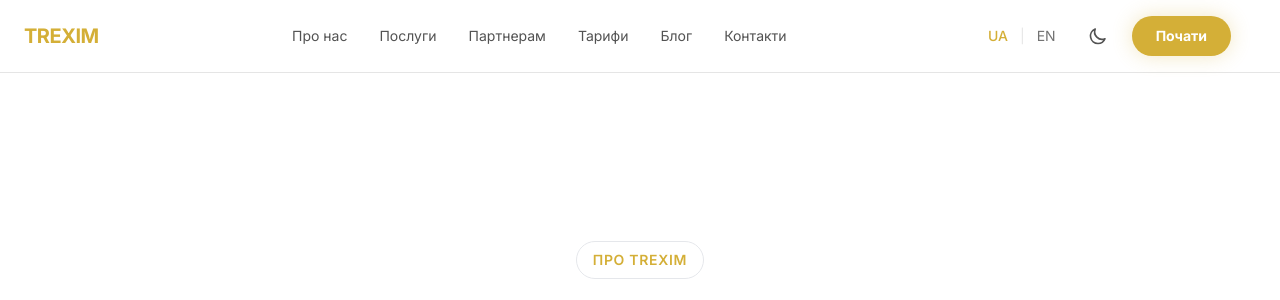
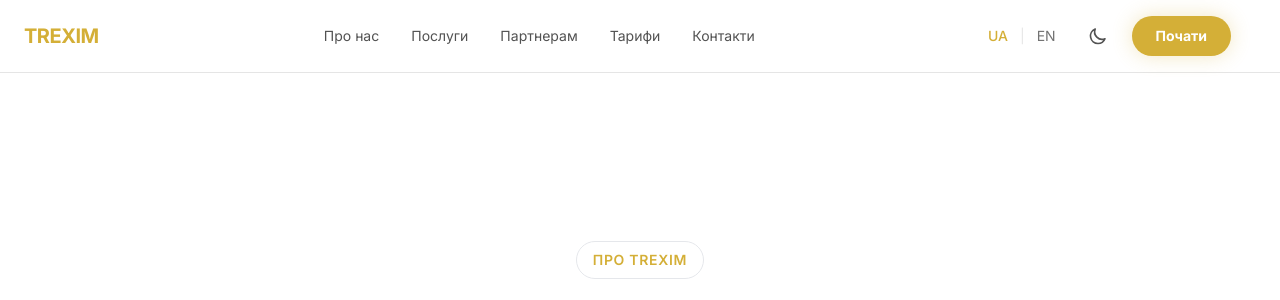
Before and after one commit to Taras732/trexim_v4, a FastAPI app: page /about in a window 1280 px wide. Shown: the top 300 px of the page. Run offline with FastAPI, Linux system fonts and the light colour scheme; some libraries are stand-ins or nearby versions.

Commit message:
Update base.html

```diff
--- a/app/templates/base.html
+++ b/app/templates/base.html
@@ -187,9 +187,9 @@
                     <a href="/pricing?lang={{ language }}" class="text-sm text-text-secondary hover:text-text-primary transition-colors">
                         {{ 'Тарифи' if language == 'uk' else 'Pricing' }}
                     </a>
-                    <a href="/blog?lang={{ language }}" class="text-sm text-text-secondary hover:text-text-primary transition-colors">
+                    <!-- <a href="/blog?lang={{ language }}" class="text-sm text-text-secondary hover:text-text-primary transition-colors">
                         {{ 'Блог' if language == 'uk' else 'Blog' }}
-                    </a>
+                    </a> -->
                     <a href="/contact?lang={{ language }}" class="text-sm text-text-secondary hover:text-text-primary transition-colors">
                         {{ 'Контакти' if language == 'uk' else 'Contact' }}
                     </a>
```
